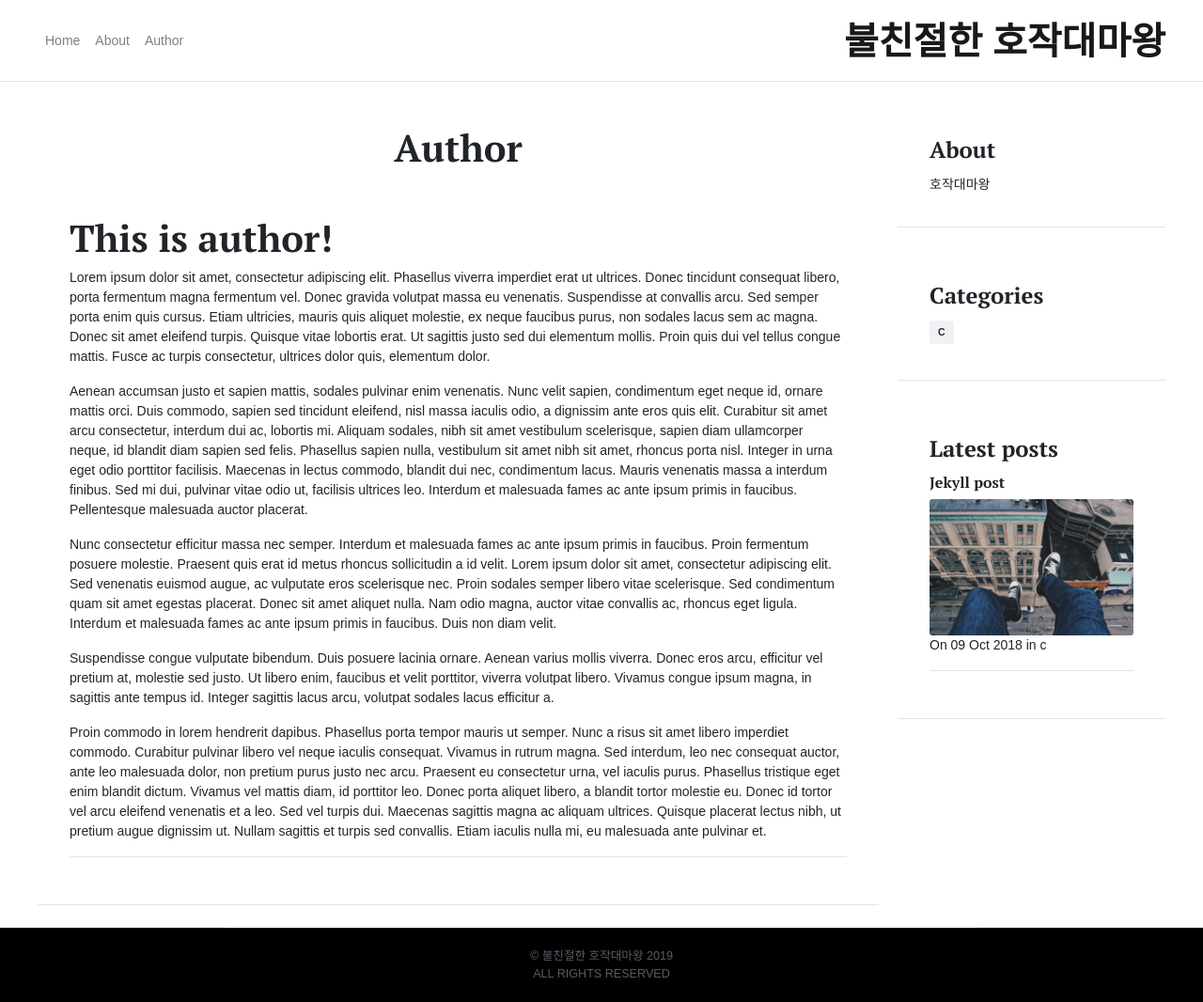
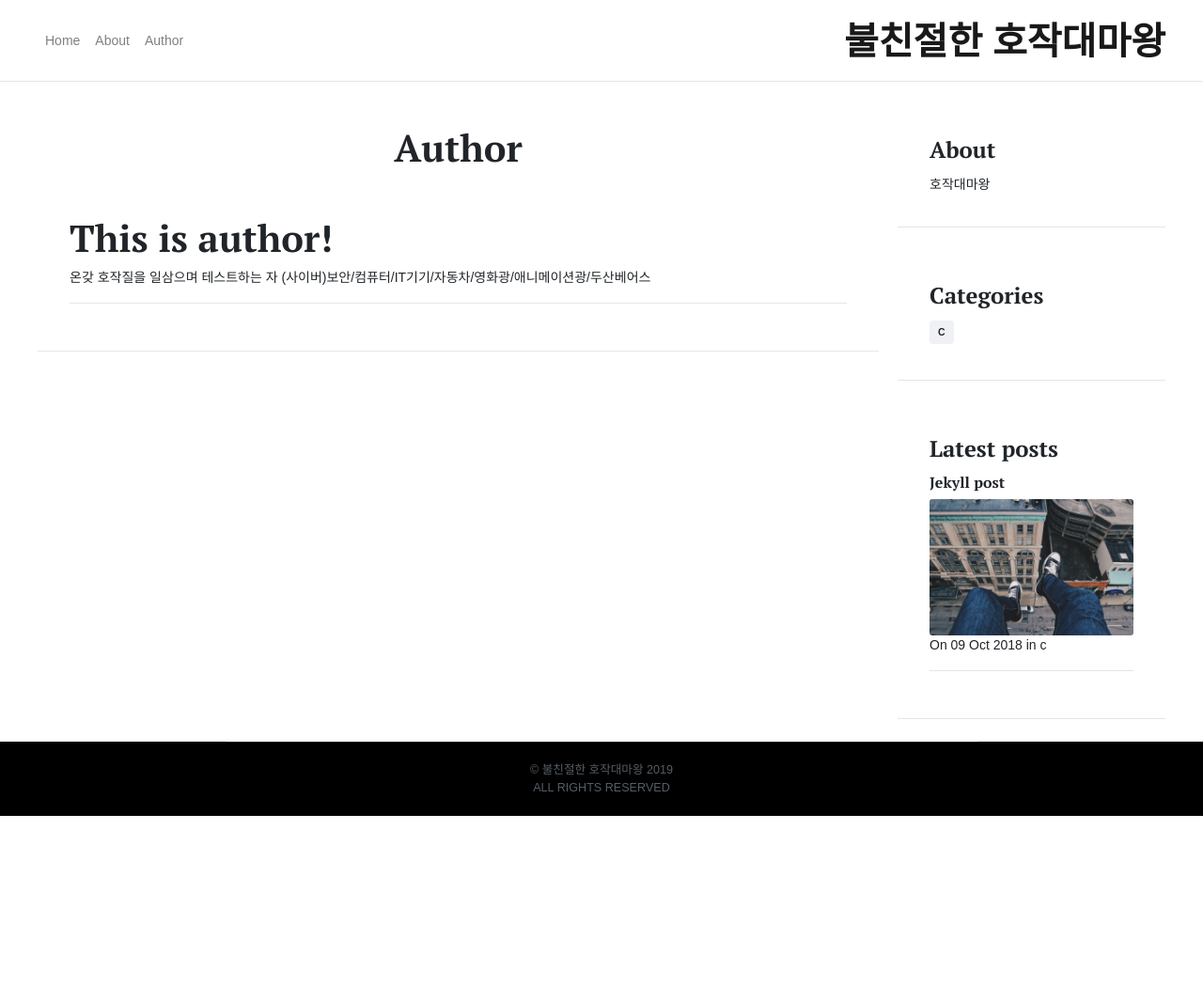
Before and after one commit to cholchori/cholchori.github.io, a Jekyll site: the page built from author.md, in a window 1280 px wide and 1066 px high. Shown: the whole window at 94% size. Built offline with Jekyll 4.4.1, drawn with Linux system fonts in a browser that asks for light colours; some web fonts are replaced.

Commit message:
Update author.md

```diff
--- a/author.md
+++ b/author.md
@@ -7,12 +7,5 @@ title: Author
 
 
 
-Lorem ipsum dolor sit amet, consectetur adipiscing elit. Phasellus viverra imperdiet erat ut ultrices. Donec tincidunt consequat libero, porta fermentum magna fermentum vel. Donec gravida volutpat massa eu venenatis. Suspendisse at convallis arcu. Sed semper porta enim quis cursus. Etiam ultricies, mauris quis aliquet molestie, ex neque faucibus purus, non sodales lacus sem ac magna. Donec sit amet eleifend turpis. Quisque vitae lobortis erat. Ut sagittis justo sed dui elementum mollis. Proin quis dui vel tellus congue mattis. Fusce ac turpis consectetur, ultrices dolor quis, elementum dolor.
-
-Aenean accumsan justo et sapien mattis, sodales pulvinar enim venenatis. Nunc velit sapien, condimentum eget neque id, ornare mattis orci. Duis commodo, sapien sed tincidunt eleifend, nisl massa iaculis odio, a dignissim ante eros quis elit. Curabitur sit amet arcu consectetur, interdum dui ac, lobortis mi. Aliquam sodales, nibh sit amet vestibulum scelerisque, sapien diam ullamcorper neque, id blandit diam sapien sed felis. Phasellus sapien nulla, vestibulum sit amet nibh sit amet, rhoncus porta nisl. Integer in urna eget odio porttitor facilisis. Maecenas in lectus commodo, blandit dui nec, condimentum lacus. Mauris venenatis massa a interdum finibus. Sed mi dui, pulvinar vitae odio ut, facilisis ultrices leo. Interdum et malesuada fames ac ante ipsum primis in faucibus. Pellentesque malesuada auctor placerat.
-
-Nunc consectetur efficitur massa nec semper. Interdum et malesuada fames ac ante ipsum primis in faucibus. Proin fermentum posuere molestie. Praesent quis erat id metus rhoncus sollicitudin a id velit. Lorem ipsum dolor sit amet, consectetur adipiscing elit. Sed venenatis euismod augue, ac vulputate eros scelerisque nec. Proin sodales semper libero vitae scelerisque. Sed condimentum quam sit amet egestas placerat. Donec sit amet aliquet nulla. Nam odio magna, auctor vitae convallis ac, rhoncus eget ligula. Interdum et malesuada fames ac ante ipsum primis in faucibus. Duis non diam velit.
-
-Suspendisse congue vulputate bibendum. Duis posuere lacinia ornare. Aenean varius mollis viverra. Donec eros arcu, efficitur vel pretium at, molestie sed justo. Ut libero enim, faucibus et velit porttitor, viverra volutpat libero. Vivamus congue ipsum magna, in sagittis ante tempus id. Integer sagittis lacus arcu, volutpat sodales lacus efficitur a.
-
-Proin commodo in lorem hendrerit dapibus. Phasellus porta tempor mauris ut semper. Nunc a risus sit amet libero imperdiet commodo. Curabitur pulvinar libero vel neque iaculis consequat. Vivamus in rutrum magna. Sed interdum, leo nec consequat auctor, ante leo malesuada dolor, non pretium purus justo nec arcu. Praesent eu consectetur urna, vel iaculis purus. Phasellus tristique eget enim blandit dictum. Vivamus vel mattis diam, id porttitor leo. Donec porta aliquet libero, a blandit tortor molestie eu. Donec id tortor vel arcu eleifend venenatis et a leo. Sed vel turpis dui. Maecenas sagittis magna ac aliquam ultrices. Quisque placerat lectus nibh, ut pretium augue dignissim ut. Nullam sagittis et turpis sed convallis. Etiam iaculis nulla mi, eu malesuada ante pulvinar et.
+온갖 호작질을 일삼으며 테스트하는 자
+(사이버)보안/컴퓨터/IT기기/자동차/영화광/애니메이션광/두산베어스
```
